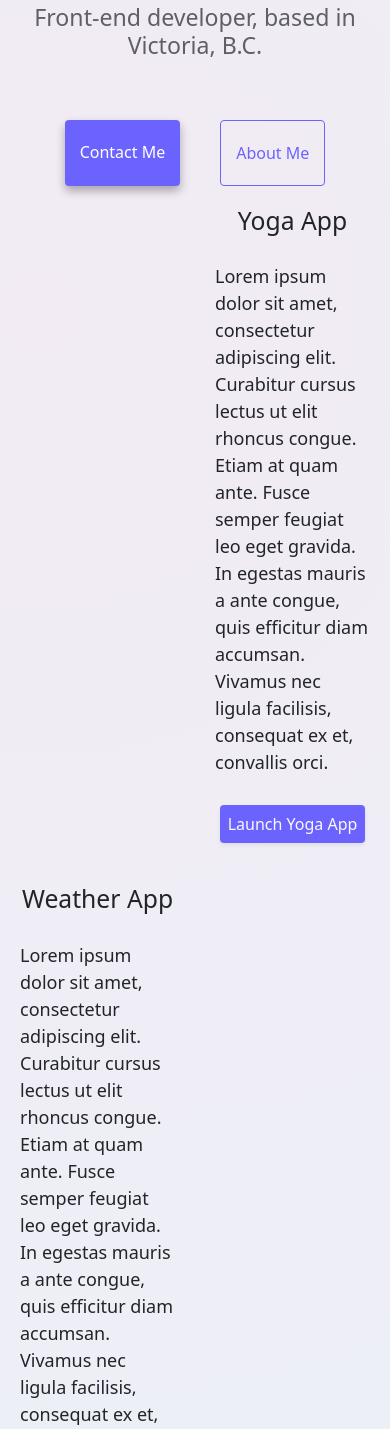
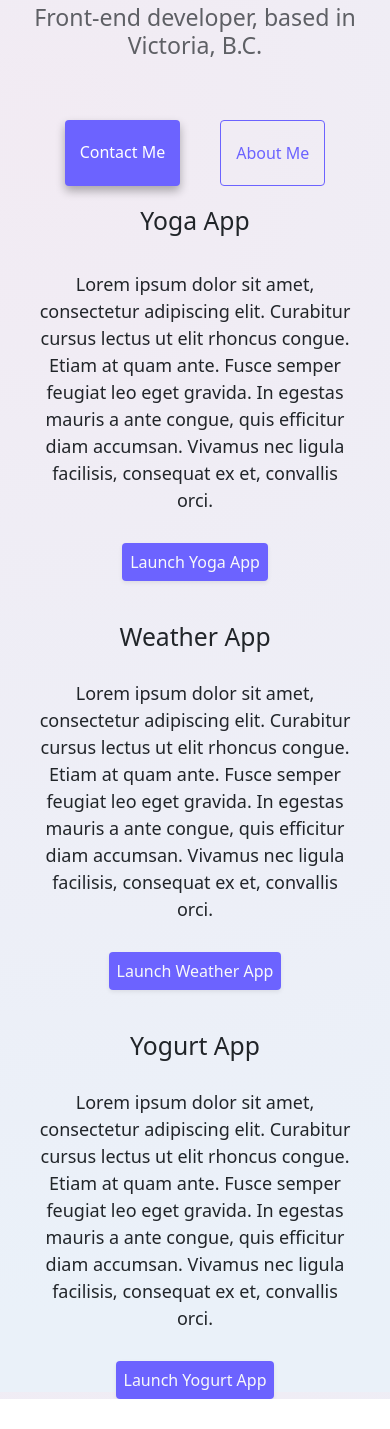
Before and after one commit to mikarogers/portfolio-app, a plain HTML site: page index.html in a window 390 px wide. Shown: the part 171-1600 px from the top of the page. After the commit the page ends 1570 px from the top, so only its background shows below. Drawn offline with nearby package versions, Linux system fonts and the light colour scheme.

Commit message:
Made website responsive

```diff
--- a/index.html
+++ b/index.html
@@ -62,11 +62,17 @@
       <a href="about.html#contact" title ="Contact Mika Rogers" class="contact-link">Contact me</a>
       <a href="about.html" title="About Mika Rogers" class="about-link">About me</a>
     </div>
-    <div class ="d-flex justify-content-evenly mb-5">
-      <div class="about-app"> <img src="images/yoga.png" width="500" alt="My yoga website project" class="img-homepage img-fluid rounded shadow-sm p-2" /> </div>
-    <div class="about-app">
-        <h2 class="d-sm-block"> Yoga App </h2>
-          <p  class="description"> Lorem ipsum dolor sit amet, consectetur adipiscing elit. Curabitur cursus lectus ut elit rhoncus congue. Etiam at quam ante. Fusce semper feugiat leo eget gravida. In egestas mauris a ante congue, quis efficitur diam accumsan. Vivamus nec ligula facilisis, consequat ex et, convallis orci.
+    <div class ="container">
+        <div class="row">
+      <div class=" col-sm-6 about-app">
+        <img src="images/yoga.png"
+        width="500"
+        alt="My yoga website project"
+        class="img-homepage img-fluid rounded shadow-sm p-2" />
+    </div>
+    <div class="col-sm-6 about-app">
+        <h2 class="mb-3"> Yoga App </h2>
+          <p class="description"> Lorem ipsum dolor sit amet, consectetur adipiscing elit. Curabitur cursus lectus ut elit rhoncus congue. Etiam at quam ante. Fusce semper feugiat leo eget gravida. In egestas mauris a ante congue, quis efficitur diam accumsan. Vivamus nec ligula facilisis, consequat ex et, convallis orci.
          </p>
          <div class="button"><a
           class="bg-purple text-light text-decoration-none text-center p-2 rounded shadow-sm mx-auto"
@@ -76,11 +82,10 @@
           </div>
           </div>
     </div>
-    </div>
-    <div class ="d-flex justify-content-evenly mb-5">
-        <div class="about-app">
+    <div class ="row mt-5">
+        <div class="col-sm-6 about-app">
           <h2> Weather App </h2>
-          <p  class="description"> Lorem ipsum dolor sit amet, consectetur adipiscing elit. Curabitur cursus lectus ut elit rhoncus congue. Etiam at quam ante. Fusce semper feugiat leo eget gravida. In egestas mauris a ante congue, quis efficitur diam accumsan. Vivamus nec ligula facilisis, consequat ex et, convallis orci.
+          <p class="description"> Lorem ipsum dolor sit amet, consectetur adipiscing elit. Curabitur cursus lectus ut elit rhoncus congue. Etiam at quam ante. Fusce semper feugiat leo eget gravida. In egestas mauris a ante congue, quis efficitur diam accumsan. Vivamus nec ligula facilisis, consequat ex et, convallis orci.
          </p>
          <div class="button"><a
           class="bg-purple text-light text-decoration-none text-center p-2 rounded shadow-sm mx-auto"
@@ -90,15 +95,15 @@
         >
         </div>
         </div>
-      <div class="about-app">
+      <div class="col-sm-6 about-app">
           <img src="images/weather.png" alt="My weather app project" width="500" class="img-homepage img-fluid rounded shadow-sm p-2" />
     </div>
     </div>
-  <div class ="d-flex justify-content-evenly mb-5">
-      <div class="about-app">
+  <div class ="row mt-5">
+      <div class="col-sm-6 about-app">
           <img src="images/yogurt.png" width="500" alt="My yogurt website project" class="img-homepage img-fluid rounded shadow-sm p-2" />
     </div>
-    <div class="about-app">
+    <div class="col-sm-6 about-app">
           <h2> Yogurt App </h2>
           <p  class="description"> Lorem ipsum dolor sit amet, consectetur adipiscing elit. Curabitur cursus lectus ut elit rhoncus congue. Etiam at quam ante. Fusce semper feugiat leo eget gravida. In egestas mauris a ante congue, quis efficitur diam accumsan. Vivamus nec ligula facilisis, consequat ex et, convallis orci.
          </p>
@@ -110,5 +115,6 @@
         </div>
         </div>
     </div>
+    </div>
   </body>
 </html>
--- a/style.css
+++ b/style.css
@@ -16,7 +16,8 @@ body {
 
 h1,
 h2,
-h3 {
+h3,
+h4 {
   text-align: center;
   margin: 0;
 }
@@ -72,6 +73,7 @@ p {
   color: var(--primary-color);
   background: #f5f2fe;
   border: 1px solid var(--primary-color);
+  transition: all 200ms ease-in-out;
 }
 
 .about-link {
@@ -83,6 +85,7 @@ p {
   background: var(--primary-color);
   box-shadow: var(--box-shadow);
   color: white;
+  transition: all 200ms ease-in-out;
 }
 
 .homepage-link {
@@ -90,10 +93,6 @@ p {
   text-align: center;
   display: block;
   margin-top: -35px;
-}
-
-.about-app {
-  flex: 1;
 }
 
 .email-link {
@@ -115,13 +114,18 @@ p {
 .description {
   text-align: left;
 }
-
 .button {
   text-align: center;
 }
 
 @media (max-width: 576px) {
+  .button {
+    text-align: center;
+  }
   .img-homepage {
     display: none;
   }
+  .description {
+    text-align: center;
+  }
 }
```
Also changed, not shown: about.html (+4 -4 lines).
